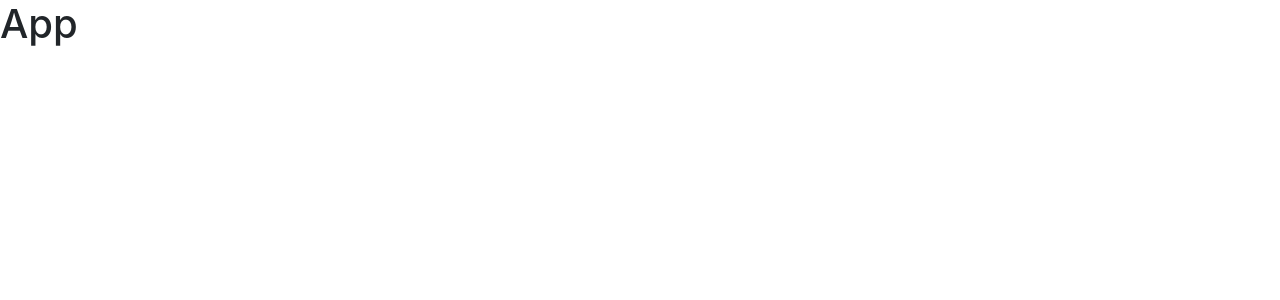
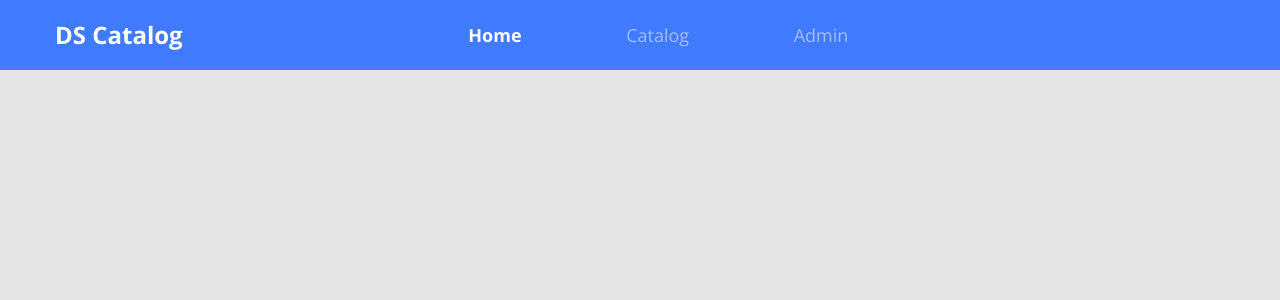
Before and after one commit to CarlosGenuino/ds-catalog-front, a React (Create React App) app: page / in a window 1280 px wide. Shown: the top 300 px of the page. Built offline with nearby package versions, Linux system fonts and the light colour scheme.

Commit message:
Add Navbar

```diff
--- /dev/null
+++ b/src/App.scss
@@ -0,0 +1,23 @@
+@import url('https://fonts.googleapis.com/css2?family=Open+Sans:wght@400;700&display=swap');
+
+* {
+    font-family: 'Open Sans', sans-serif;
+}
+
+h1, h2, h3, h4, h5, h6 {
+    margin-bottom: 0;
+    font-weight: 700;
+  }
+
+  ul {
+    list-style-type: none;
+    margin-bottom: 0;
+    padding-left: 0;
+  }
+
+  a {
+    &:hover {
+      text-decoration: none;
+      color: unset;
+    }
+}
--- a/src/App.tsx
+++ b/src/App.tsx
@@ -1,8 +1,12 @@
 import React from 'react';
+import './core/assets/styles/custom.scss';
+import  './App.scss'
+import Navbar from './core/components/Navbar';
+
 
 const App = () =>  {
     return(
-      <h1>App</h1>
+      <Navbar />
     )
 }
 
--- /dev/null
+++ b/src/core/assets/styles/custom.scss
@@ -0,0 +1,8 @@
+$theme-colors: (
+     "primary": #407BFF
+);
+
+$body-bg: #E5E5E5;
+$body-color: #363238;
+
+@import '~bootstrap/scss/bootstrap.scss';
--- /dev/null
+++ b/src/core/components/Navbar.tsx
@@ -0,0 +1,33 @@
+import React from 'react';
+import './styles.scss';
+const Navbar = () => (
+    <nav className="row bg-primary main-nav">
+        <div className="col-2">
+            <a href="link" className="nav-logo-text">
+                <h4>DS Catalog</h4>
+            </a>
+        </div>
+        <div className="col-6 offset-2">
+            <ul className="main-menu">
+                <li>
+                    <a href="link" className="active">
+                        Home
+                    </a>
+                </li>
+                <li>
+                    <a href="link">
+                        Catalog
+                    </a>
+                </li>
+                <li>
+                    <a href="link">
+                        Admin
+                    </a>
+                </li>
+            </ul>
+        </div>
+    </nav>
+)
+
+
+export default Navbar;
--- /dev/null
+++ b/src/core/components/styles.scss
@@ -0,0 +1,32 @@
+.main-nav {
+    height: 70px;
+    color: #FFF;
+    align-items: center;
+    padding-left: 40px;
+    margin-left: 0px;
+    margin-right: 0px;
+}
+
+.nav-logo-text{
+    color: #FFF;
+}
+
+.main-menu {
+    display: flex;
+    font-size: 18px;
+    width: 380px;
+    justify-content: space-between;
+    a {
+        font-style: normal;
+        color: rgba(255, 255, 255,0.5);
+
+        &.active {
+            font-weight: bold;
+            color: white;
+        }
+
+        &:hover {
+            color: #FFF;
+        }
+    }
+}
--- a/src/index.tsx
+++ b/src/index.tsx
@@ -1,8 +1,6 @@
 import React from 'react';
 import ReactDOM from 'react-dom';
 import App from './App';
-
-import 'bootstrap/dist/css/bootstrap.css';
 
 ReactDOM.render(
   <App />,
```
